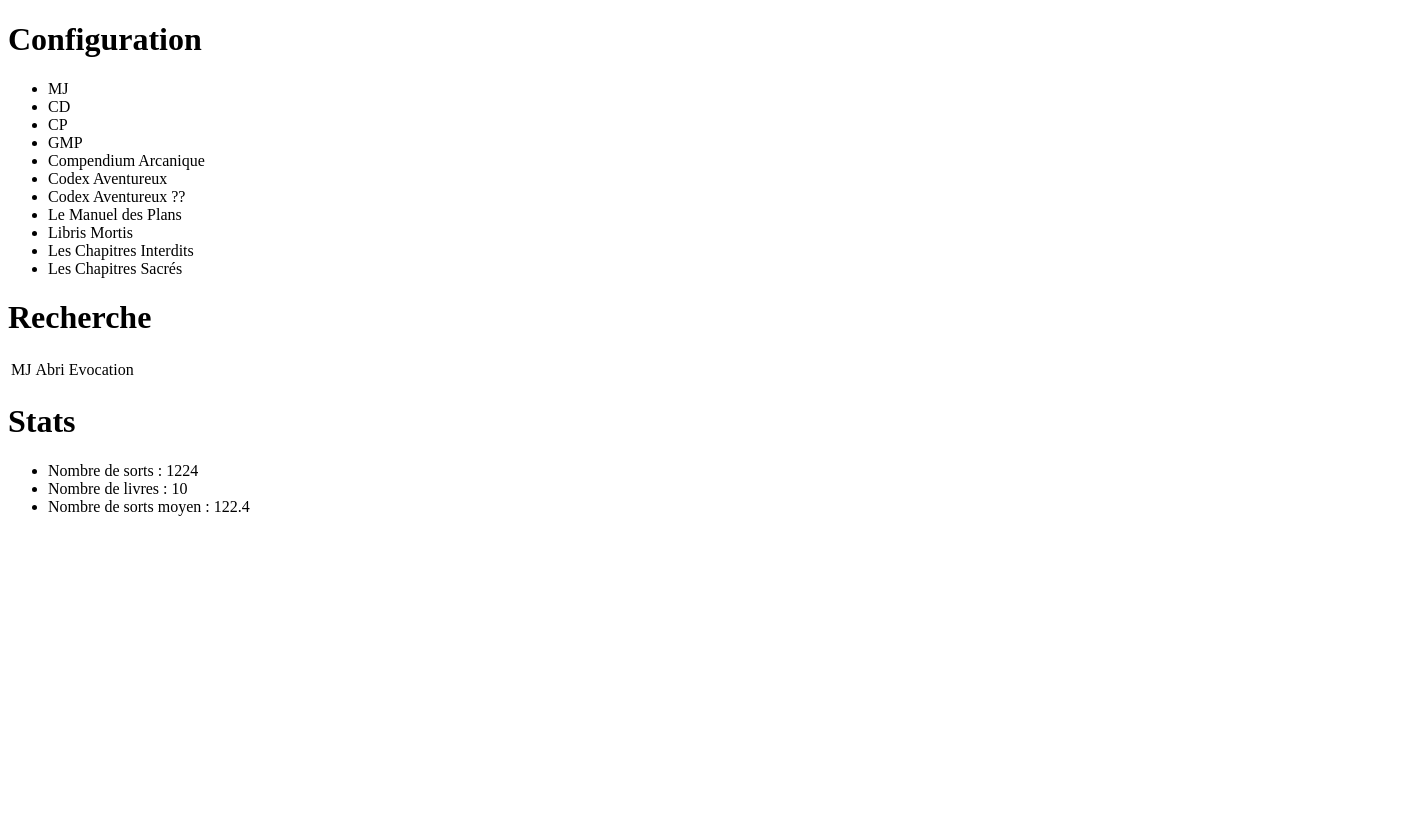
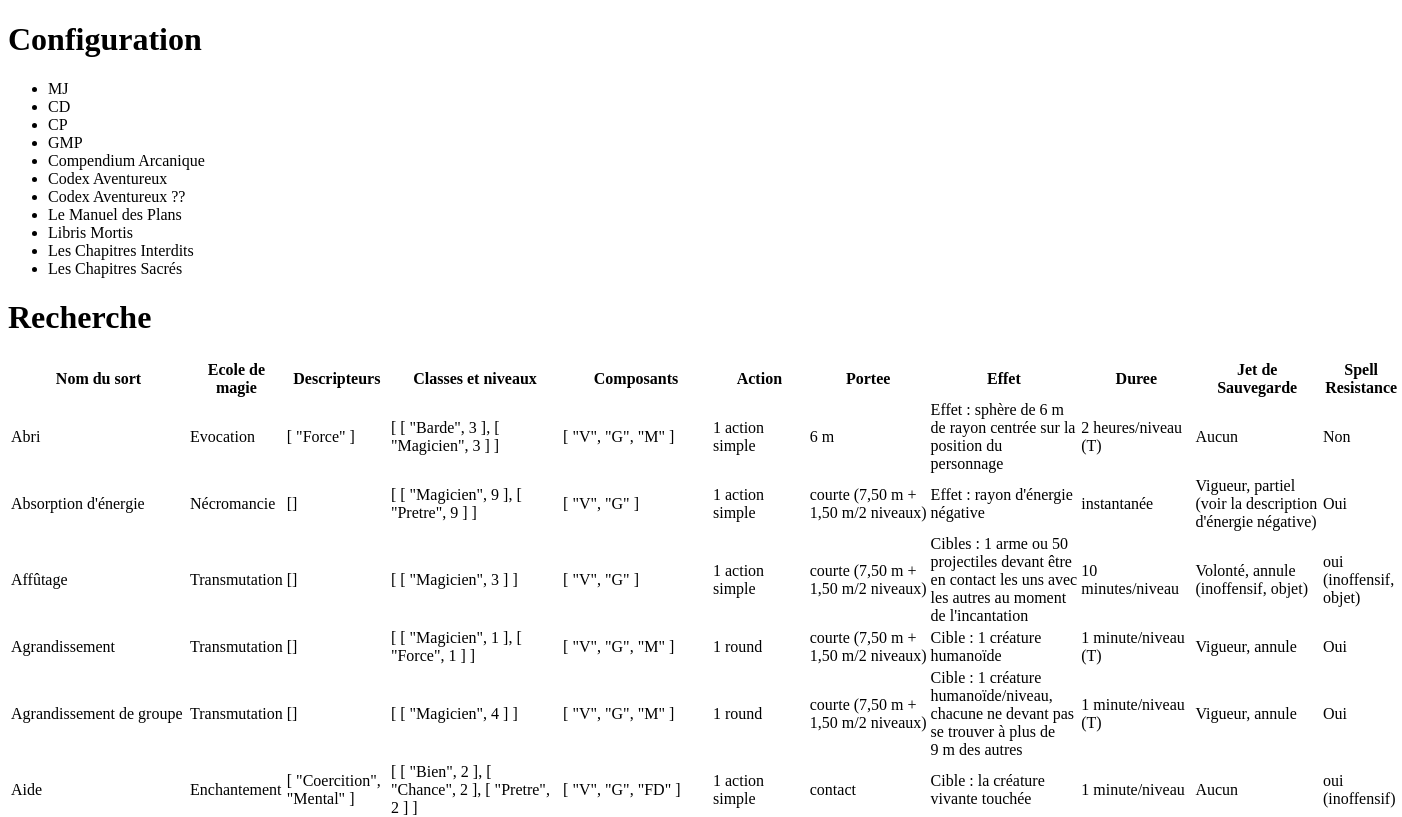
Before and after one commit to NathanLEFORT/TP_Vue, a Vue app: page / in a window 1280 px wide. Shown: the top 817 px of the page, 1402 px wide, since content can reach past the window. Built offline with nearby package versions, Linux system fonts and the light colour scheme.

Commit message:
Avancées Table de Sorts, ajout component TableHead

```diff
--- a/src/components/Table.vue
+++ b/src/components/Table.vue
@@ -1,25 +1,21 @@
 <template>
   <div>
     <table>
-      <TableLine v-bind:sort="sort"/>
+      <TableHead />
+      <tbody>
+        <TableLine v-for="sort in sorts" :key="sort[1]" v-bind:sort="sort"/>
+      </tbody>
     </table>
   </div>
 </template>
 
 <script>
+import TableHead from "@/components/TableHead";
 import TableLine from "@/components/TableLine";
 export default {
 name: "Table",
   props : ['sorts'],
-  components : {TableLine},
-  data() {
-    return{
-      sort: []
-    }
-  },
-  mounted() {
-    this.sort=this.sorts[0];
-  }
+  components : {TableLine, TableHead}
 }
 </script>
 
--- /dev/null
+++ b/src/components/TableHead.vue
@@ -0,0 +1,27 @@
+<template>
+  <thead>
+    <tr>
+      <th>Nom du sort</th> <!-- Nom du sort -->
+      <th>Ecole de magie</th> <!-- Ecole -->
+      <th>Descripteurs</th> <!-- Descripteurs -->
+      <th>Classes et niveaux</th> <!-- Classes & Niveaux -->
+      <th>Composants</th> <!-- Composants -->
+      <th>Action</th> <!-- Action -->
+      <th>Portee</th> <!-- Portee -->
+      <th>Effet</th> <!-- Effet -->
+      <th>Duree</th> <!-- Duree -->
+      <th>Jet de Sauvegarde</th> <!-- Jet de sauvegarde -->
+      <th>Spell Resistance</th> <!-- Spell Resistance -->
+    </tr>
+  </thead>
+</template>
+
+<script>
+export default {
+  name: "TableHead"
+}
+</script>
+
+<style scoped>
+
+</style>
--- a/src/components/TableLine.vue
+++ b/src/components/TableLine.vue
@@ -1,8 +1,6 @@
 <template>
   <tr>
-    <td>{{sort[0]}}</td>
-    <td>{{sort[1]}}</td>
-    <td>{{sort[2]}}</td>
+    <td v-for="index in (1,11)" :key="index">{{sort[index]}}</td>
   </tr>
 </template>
 
```
